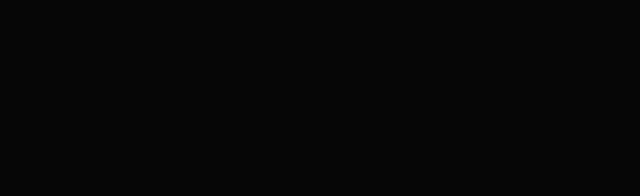
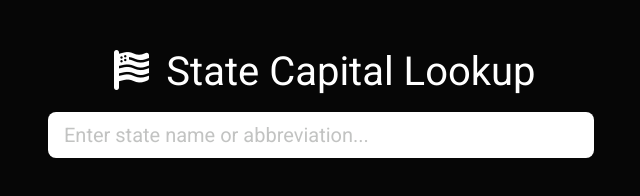
Before and after one commit to webQbe/js_autocomplete_app, a plain HTML site: page index.html in a window 1280 px wide. Shown: the whole page, without its empty margins (319-959 px from the left). Drawn offline with Linux system fonts and the light colour scheme.

Commit message:
Designed UI with Bootstrap & Fontawesome

```diff
--- a/index.html
+++ b/index.html
@@ -13,6 +13,21 @@
     <title>State Capital Lookup</title>
 </head>
 <body>
+    <div class="container mt-5">
+        <div class="row">
+            <div class="col-md-6 m-auto">
+                <h3 class="text-center mb-3">
+                    <!-- add US flag -->
+                   <i class="fas fa-flag-usa"></i> State Capital Lookup
+                </h3>
+                <div class="form-group">
+                    <input type="text" id="search" class="form-control form-control-lg" placeholder="Enter state name or abbreviation...">
+                </div>
+                <div id="match-list"></div>
+            </div>
+        </div>
+    </div>
 
+    <script src="js/main.js"></script>
 </body>
 </html>
```
Also changed, not shown: js/main.js (added).
